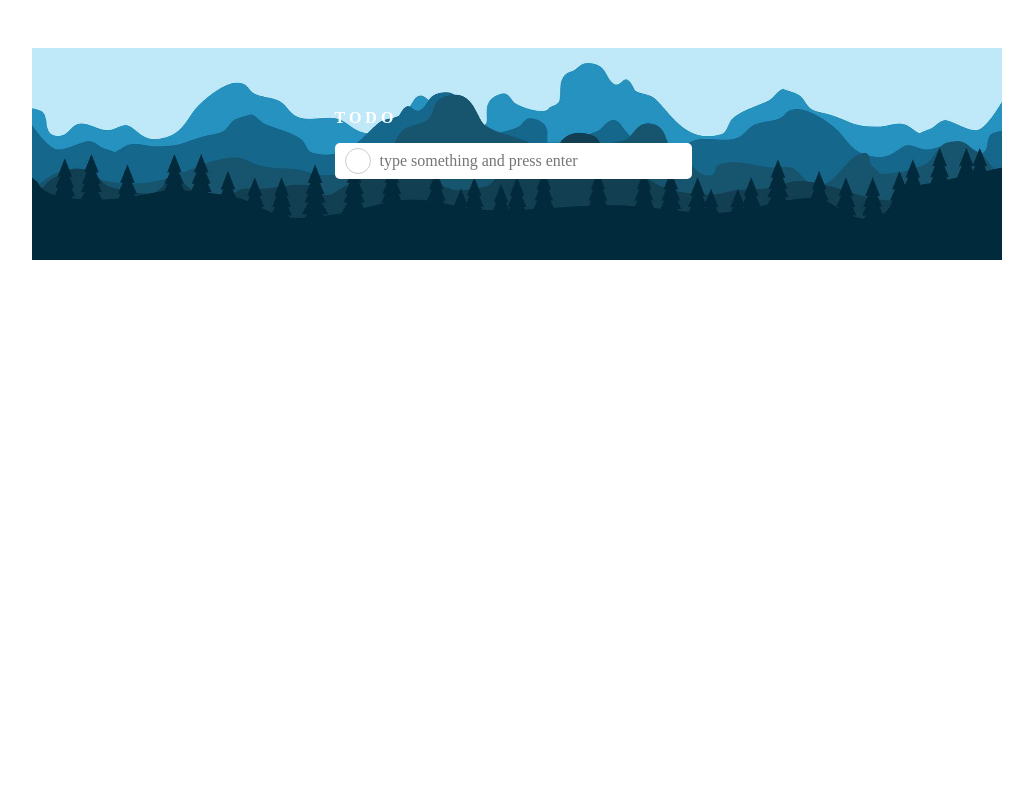
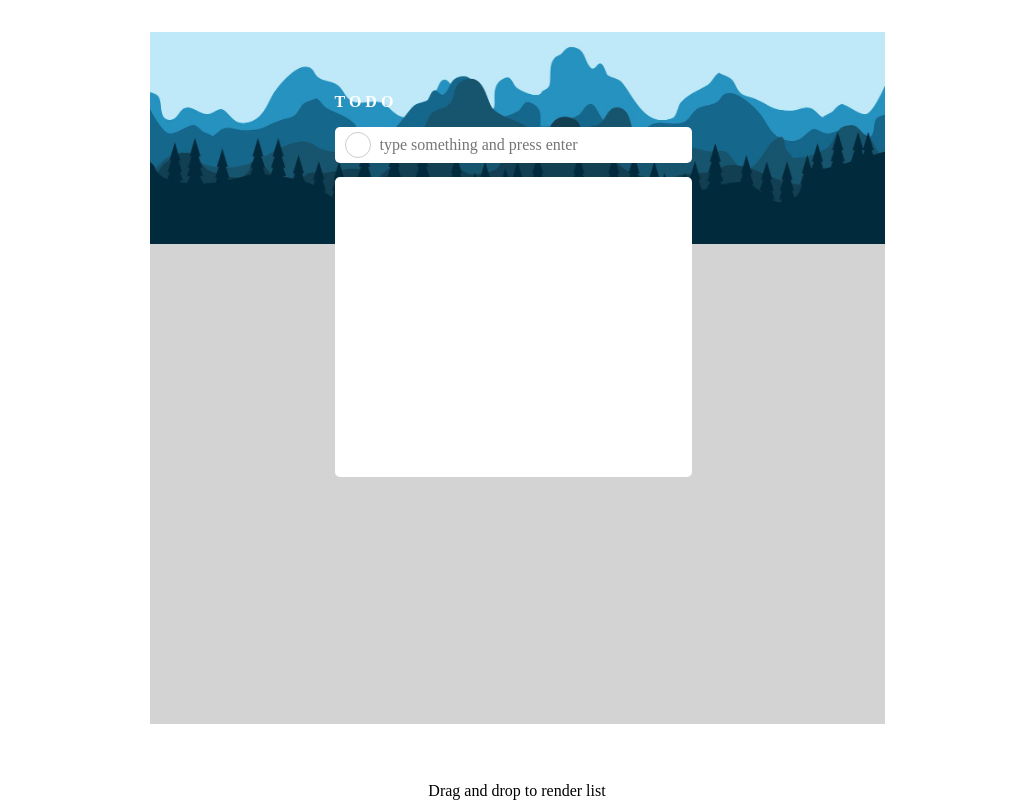
Before and after one commit to ismlslckk/todo-list-app, a React (Vite) app: page / in a window 1280 px wide. Shown: the whole page, without its empty margins (123-1156 px from the left). Built offline with nearby package versions, Linux system fonts and the light colour scheme; sample sign-in values are in the browser's storage.

Commit message:
design refactor

```diff
--- a/src/App.tsx
+++ b/src/App.tsx
@@ -6,6 +6,7 @@ import NotFound from '@pages/NotFound';
 import Login from '@pages/Login';
 import ProtectedRoute from '@components/routes/ProtectedRoute';
 import Register from '@pages/Register';
+import { Home } from './pages';
 
 function App() {
   return (
@@ -13,7 +14,7 @@ function App() {
     <Routes>
       <Route element={<ProtectedRoute />}>
         <Route path="/" element={<DefaultLayout />}>
-          {/* <Route path="/" element={<TodoList />} /> */}
+          <Route path="/" element={<Home />} />
         </Route>
       </Route>
 
--- a/src/components/atoms/InnerWrapper/innerwrapper.scss
+++ b/src/components/atoms/InnerWrapper/innerwrapper.scss
@@ -4,4 +4,5 @@
     align-items: center;
     width: 100%;
     max-width: 100%;
+    flex-direction: column;
 }
--- a/src/components/atoms/Wrapper/wrapper.scss
+++ b/src/components/atoms/Wrapper/wrapper.scss
@@ -1,9 +1,5 @@
 .wrapper {
     display: flex;
     justify-content: center;
-    padding: 1rem;
 
-    @media (1px <= width <= 640px) {
-        padding: 0.5rem;
-    }
 }
--- /dev/null
+++ b/src/components/organisms/Footer/footer.module.scss
@@ -0,0 +1,8 @@
+.footer {
+    position: fixed;
+    left: 0;
+    bottom: 0;
+    width: 100%;
+    background-color: var(--white);
+    text-align: center;
+ }
--- a/src/components/organisms/Footer/index.tsx
+++ b/src/components/organisms/Footer/index.tsx
@@ -1,6 +1,7 @@
+import styles from './footer.module.scss';
+
 const Footer = () => (
-  <>
-  </>
+  <div className={styles.footer}>Drag and drop to render list</div>
 );
 
 export default Footer;
--- a/src/components/organisms/Header/header.module.scss
+++ b/src/components/organisms/Header/header.module.scss
@@ -1,5 +1,4 @@
 .header {
-    width: 50%;
     background-size: 100% 100%;
     background-position: center;
     background-image: url('/images/mountain.png');
@@ -22,6 +21,10 @@
 .todoList{
     position: absolute;
     margin-top: 100px;
+    min-height: 300px;
+    min-width: 357px;
+    background-color: var(--white);
     max-height: 300px;
     overflow-y: scroll;
+    border-radius: 5px;
 }
--- a/src/components/templates/DefaultLayout.tsx
+++ b/src/components/templates/DefaultLayout.tsx
@@ -1,7 +1,8 @@
 import Footer from '@components/organisms/Footer';
 import Header from '@components/organisms/Header';
-import React, { useState } from 'react';
+import { useState } from 'react';
 import { Navigate, Outlet } from 'react-router-dom';
+import { InnerWrapper, Wrapper } from '../atoms';
 
 const DefaultLayout = () => {
   const [isLogged] = useState(true);
@@ -11,13 +12,15 @@ const DefaultLayout = () => {
   }
 
   return (
-    <>
-      <Header />
+    <Wrapper>
+      <InnerWrapper>
+        <Header />
 
-      <Outlet />
+        <Outlet />
 
-      <Footer />
-    </>
+        <Footer />
+      </InnerWrapper>
+    </Wrapper>
   );
 };
 
--- /dev/null
+++ b/src/pages/Home/home.module.scss
@@ -0,0 +1,5 @@
+.home{
+    background-color: lightgrey;
+    height: 60vh;
+    width: 735px;
+}
--- /dev/null
+++ b/src/pages/Home/index.tsx
@@ -0,0 +1,12 @@
+import { InnerWrapper, Wrapper } from '@/components/atoms';
+import styles from './home.module.scss';
+
+const Home = () => (
+  <Wrapper>
+    <InnerWrapper>
+      <div className={styles.home} />
+    </InnerWrapper>
+  </Wrapper>
+);
+
+export default Home;
--- a/src/pages/index.ts
+++ b/src/pages/index.ts
@@ -2,3 +2,4 @@ export { default as TodoList } from '@/pages/TodoList';
 export { default as NotFound } from '@pages/NotFound';
 export { default as Login } from '@pages/Login';
 export { default as Register } from '@pages/Register';
+export { default as Home } from '@pages/Home';
```
